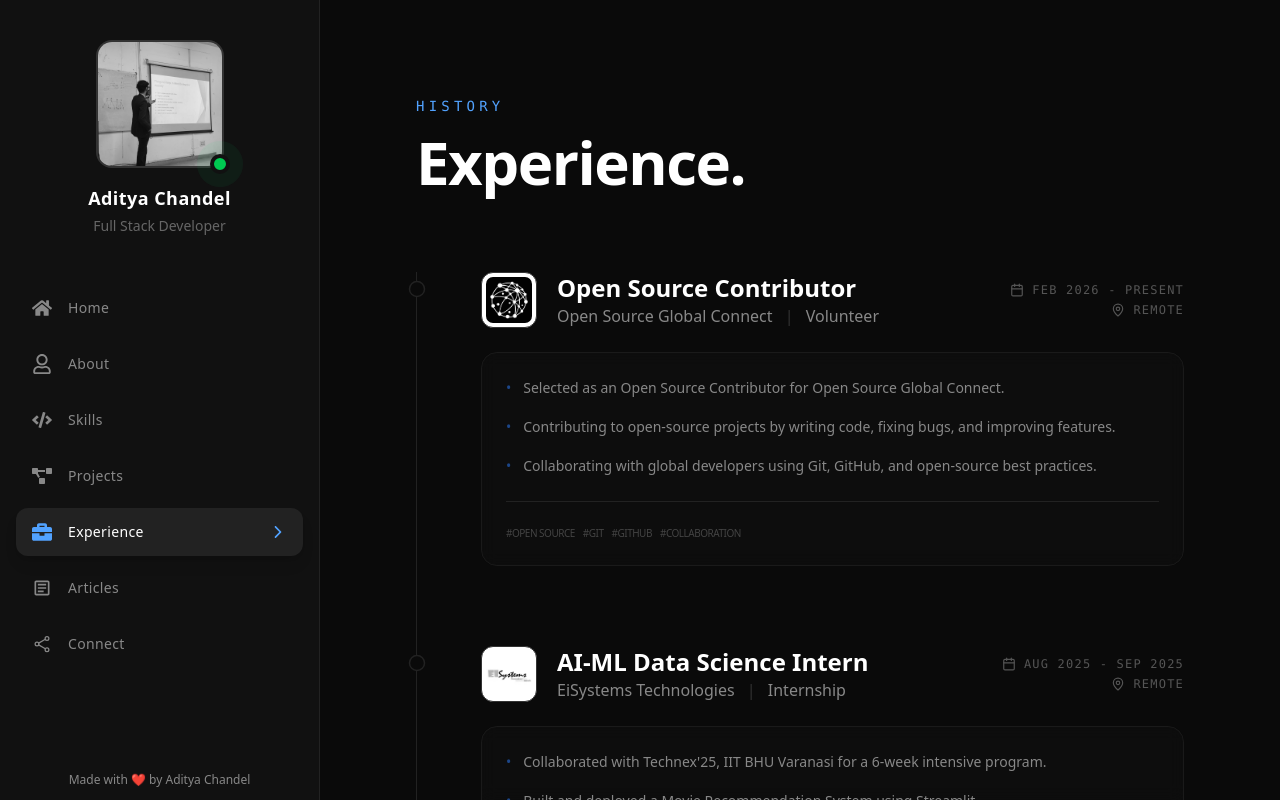
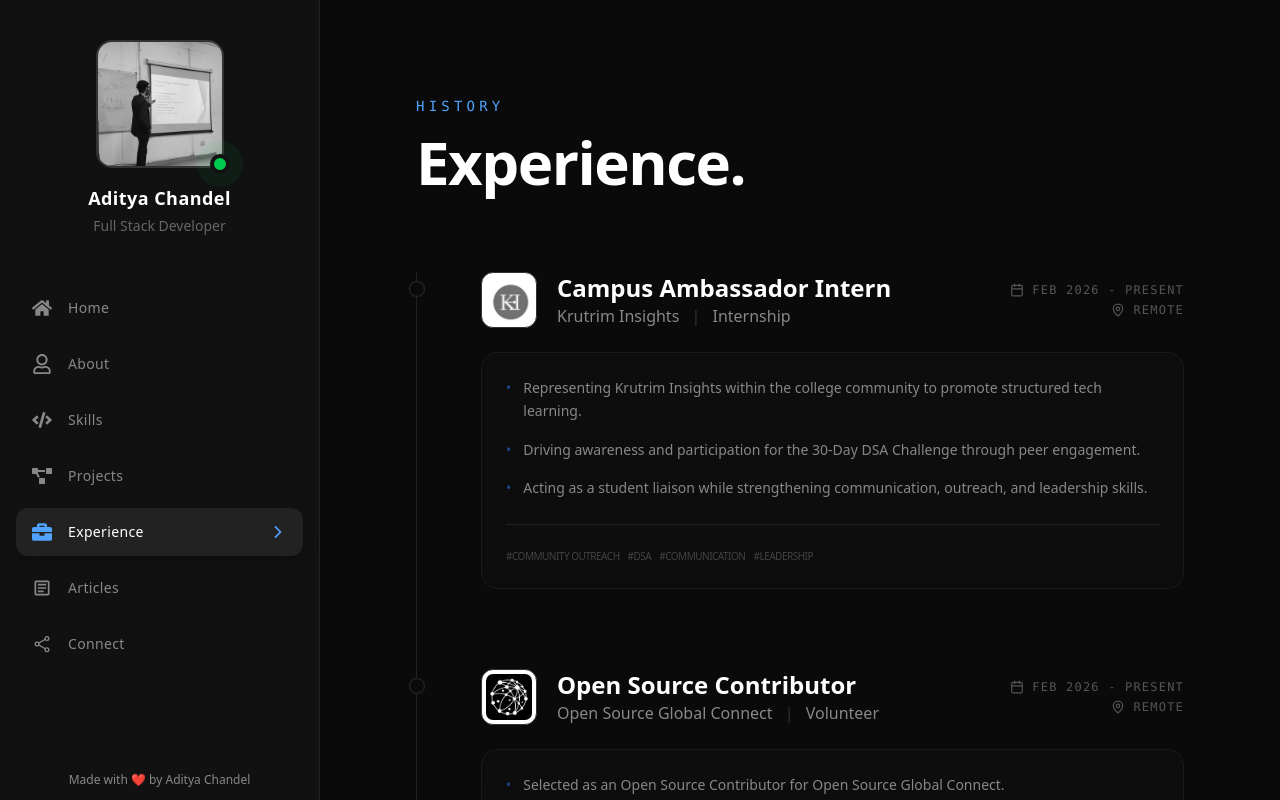
Before and after one commit to TonyStark-19/my-portfolio, a React (Vite) app: page /experience in a window 1280 px wide. Built offline with nearby package versions, Linux system fonts and the light colour scheme.

Commit message:
Updated Experience

```diff
--- a/src/Pages/Experience.jsx
+++ b/src/Pages/Experience.jsx
@@ -7,6 +7,20 @@ import Footer from "../Components/Footer";
 // Experience Page Component
 export default function Experience() {
     const experiences = [
+        {
+            role: "Campus Ambassador Intern",
+            company: "Krutrim Insights",
+            type: "Internship",
+            duration: "Feb 2026 - Present",
+            location: "Remote",
+            description: [
+                "Representing Krutrim Insights within the college community to promote structured tech learning.",
+                "Driving awareness and participation for the 30-Day DSA Challenge through peer engagement.",
+                "Acting as a student liaison while strengthening communication, outreach, and leadership skills."
+            ],
+            skills: ["Community Outreach", "DSA", "Communication", "Leadership"],
+            logo: "/images/Experience/Krutrim.jpg"
+        },
         {
             role: "Open Source Contributor",
             company: "Open Source Global Connect",
```
Also changed, not shown: public/images/Experience/Krutrim.jpg (added).
